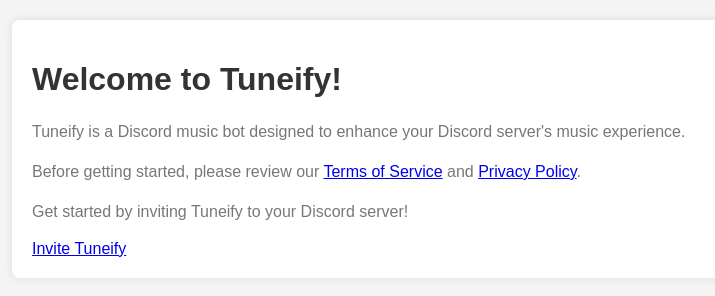
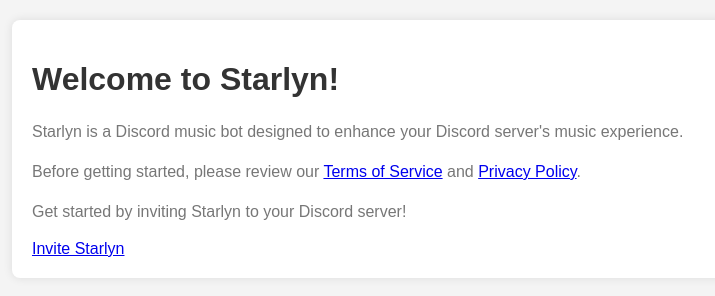
Before and after one commit to Wanted-007/starlyn.github.io, a plain HTML site: page index.html in a window 1280 px wide. Shown: the whole page, without its empty margins (208-923 px from the left). Drawn offline with Linux system fonts and the light colour scheme.

Commit message:
Update index.html

```diff
--- a/index.html
+++ b/index.html
@@ -3,14 +3,14 @@
   <head>
     <meta charset="UTF-8" />
     <meta name="viewport" content="width=device-width, initial-scale=1.0" />
-    <title>Tuneify</title>
+    <title>Starlyn</title>
     <link rel="stylesheet" href="styles.css" />
   </head>
   <body>
     <div class="container">
-      <h1>Welcome to Tuneify!</h1>
+      <h1>Welcome to Starlyn!</h1>
       <p>
-        Tuneify is a Discord music bot designed to enhance your Discord server's
+        Starlyn is a Discord music bot designed to enhance your Discord server's
         music experience.
       </p>
       <p>
@@ -18,11 +18,11 @@
         <a href="terms_and_conditions.html">Terms of Service</a> and
         <a href="privacy_policy.html">Privacy Policy</a>.
       </p>
-      <p>Get started by inviting Tuneify to your Discord server!</p>
+      <p>Get started by inviting Starlyn to your Discord server!</p>
       <a
-        href="https://discord.com/oauth2/authorize?client_id=1221123152466149437&permissions=277028882496&scope=applications.commands+bot"
+        href="https://discord.com/oauth2/authorize?client_id=1264562462276059147&permissions=141737446736&integration_type=0&scope=bot+applications.commands"
         class="invite-btn"
-        >Invite Tuneify</a
+        >Invite Starlyn</a
       >
     </div>
   </body>
```
